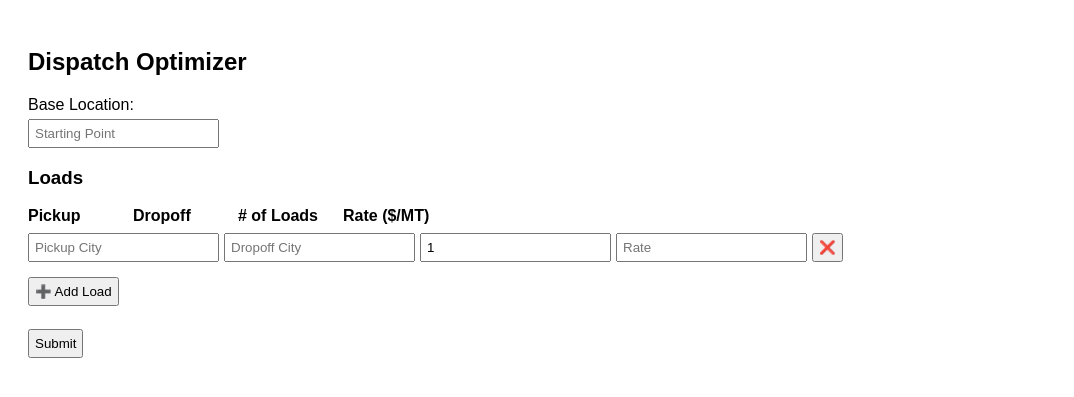
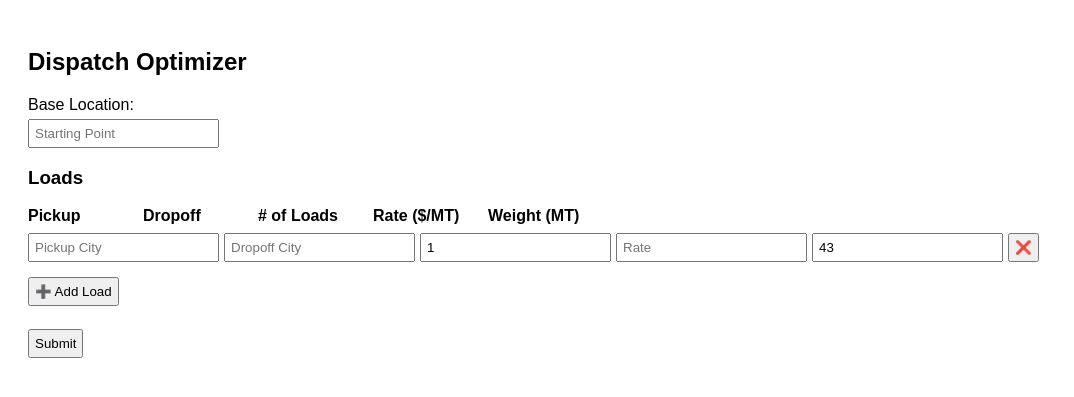
Before and after one commit to topleft1562/AIBackend, a Flask app: page / in a window 1280 px wide. Shown: the top 397 px of the page, without its empty margins (0-1074 px from the left). Run offline with Flask 2, Linux system fonts and the light colour scheme.

Commit message:
try this

```diff
--- a/main.py
+++ b/main.py
@@ -82,9 +82,10 @@ def handle_dispatch():
             load["load_id"] = i + 1
             load["pickupCity"] = normalize_city(load["pickupCity"])
             load["dropoffCity"] = normalize_city(load["dropoffCity"])
-            # Pass rate through
+            # Accept and calculate revenue on backend
             load["rate"] = float(load.get("rate", 0))
-
+            load["weight"] = float(load.get("weight", 0))
+            load["revenue"] = load["rate"] * load["weight"]
 
         city_pairs = set()
         for load in loads:
@@ -118,7 +119,7 @@ def handle_dispatch():
                 "load_id": load["load_id"],
                 "pickup": pickup,
                 "dropoff": dropoff,
-                "rate": load["rate"],
+                "revenue": load["revenue"],
                 "deadhead_km": DISTANCE_CACHE.get(get_distance_key(base, pickup), 0),
                 "loaded_km": round(DISTANCE_CACHE.get(get_distance_key(pickup, dropoff), 0), 1),
                 "return_km": DISTANCE_CACHE.get(get_distance_key(dropoff, base), 0),
@@ -132,19 +133,18 @@ def handle_dispatch():
             "- Assign all loads using as few drivers as possible.\n"
             "- Maximize revenue per mile (RPM) per driver.\n\n"
             "Revenue Instructions:\n"
-            "- Each load has a `rate` (dollars/MT)."
-            "- For each load: revenue = rate x 43 x loaded_km"
-            "- For each driver: total revenue = sum of assigned loads' revenue."
-            "- Convert total kilometers to miles (1 km = 0.621371 miles)."
+            "- Each load has a `revenue` field (pre-calculated as rate x weight, in dollars).\n"
+            "- For each driver: total revenue = sum of assigned loads' revenue.\n"
+            "- Convert total kilometers to miles (1 km = 0.621371 miles).\n"
             "- For each driver: RPM = total revenue / (total km * 0.621371)\n\n"
             "Instructions:\n"
             "- Drivers must start at base and end at or near base.\n"
             "- Chain loads together when possible to avoid unnecessary returns to base (using reload_options).\n"
             "- Do not return to base unless the route is completed.\n"
-            "- For each driver: list assigned loads by load_id, with pickup, dropoff, loaded km, rate, revenue for each.\n"
+            "- For each driver: list assigned loads by load_id, with pickup, dropoff, loaded km, rate, weight, revenue for each.\n"
             "- Show totals per driver: loaded km, empty km, total km, loaded %, **total revenue**, and **RPM**.\n"
             "- Show a summary table for all drivers (total revenue, total loaded km, total empty km, average RPM).\n"
-            "- List unassigned loads (if any), with their rates and potential revenue.\n"
+            "- List unassigned loads (if any), with their rates, weights, and potential revenue.\n"
             "- Suggest any improvements if possible.\n\n"
             f"Here is the enriched load data:\n{json.dumps(result, indent=2)}"
         )
--- a/templates/dispatch_form.html
+++ b/templates/dispatch_form.html
@@ -11,7 +11,7 @@
     .load-row { margin-bottom: 10px; display: flex; align-items: center; }
     .load-row input { margin-right: 5px; }
     .load-header { display: flex; font-weight: bold; margin-bottom: 3px; }
-    .load-header span { min-width: 100px; margin-right: 5px; }
+    .load-header span { min-width: 110px; margin-right: 5px; }
   </style>
 </head>
 <body>
@@ -26,6 +26,7 @@
       <span>Dropoff</span>
       <span># of Loads</span>
       <span>Rate ($/MT)</span>
+      <span>Weight (MT)</span>
       <span style="width: 32px;"></span>
     </div>
     <div id="loadsContainer">
@@ -34,6 +35,7 @@
         <input type="text" name="dropoff" placeholder="Dropoff City" required />
         <input type="number" name="count" placeholder="# of Loads" value="1" min="1" required />
         <input type="number" name="rate" placeholder="Rate" min="0" step="0.01" required />
+        <input type="number" name="weight" placeholder="Weight" min="0" step="0.01" value="43" required />
         <button type="button" onclick="removeLoadRow(this)">❌</button>
       </div>
     </div>
@@ -53,6 +55,7 @@
         <input type="text" name="dropoff" placeholder="Dropoff City" required />
         <input type="number" name="count" placeholder="# of Loads" value="1" min="1" required />
         <input type="number" name="rate" placeholder="Rate" min="0" step="0.01" required />
+        <input type="number" name="weight" placeholder="Weight" min="0" step="0.01" value="43" required />
         <button type="button" onclick="removeLoadRow(this)">❌</button>
       `;
       container.appendChild(row);
@@ -71,6 +74,7 @@
       const dropoffs = form.querySelectorAll("input[name='dropoff']");
       const counts = form.querySelectorAll("input[name='count']");
       const rates = form.querySelectorAll("input[name='rate']");
+      const weights = form.querySelectorAll("input[name='weight']");
 
       const loads = [];
       for (let i = 0; i < pickups.length; i++) {
@@ -78,8 +82,9 @@
         const dropoff = dropoffs[i].value.trim();
         const count = parseInt(counts[i].value);
         const rate = parseFloat(rates[i].value);
+        const weight = parseFloat(weights[i].value);
         for (let j = 0; j < count; j++) {
-          loads.push({ pickupCity: pickup, dropoffCity: dropoff, rate: rate });
+          loads.push({ pickupCity: pickup, dropoffCity: dropoff, rate, weight });
         }
       }
 
```
